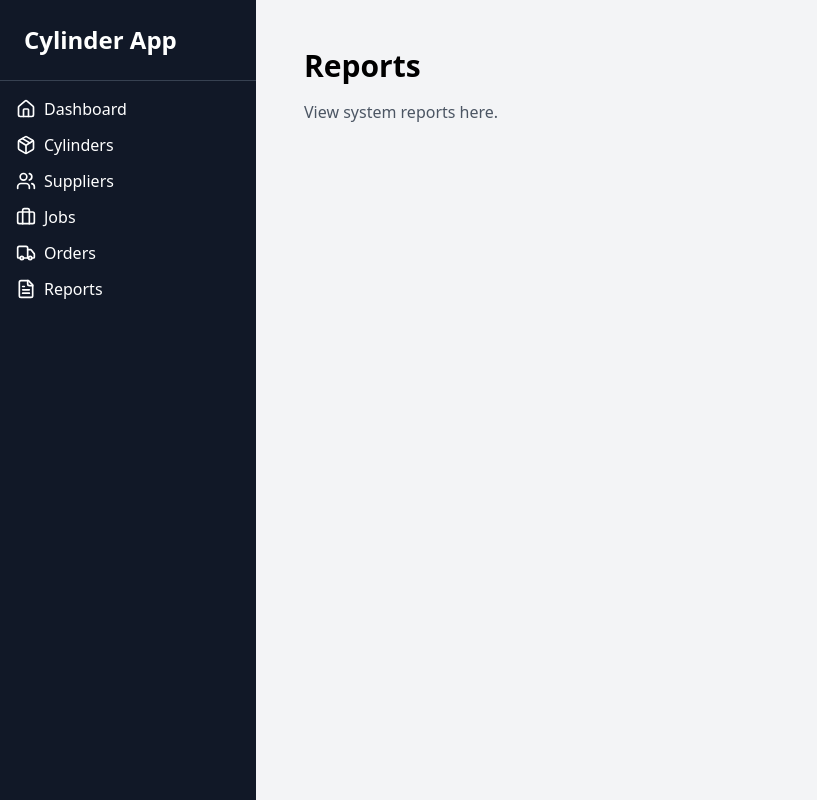
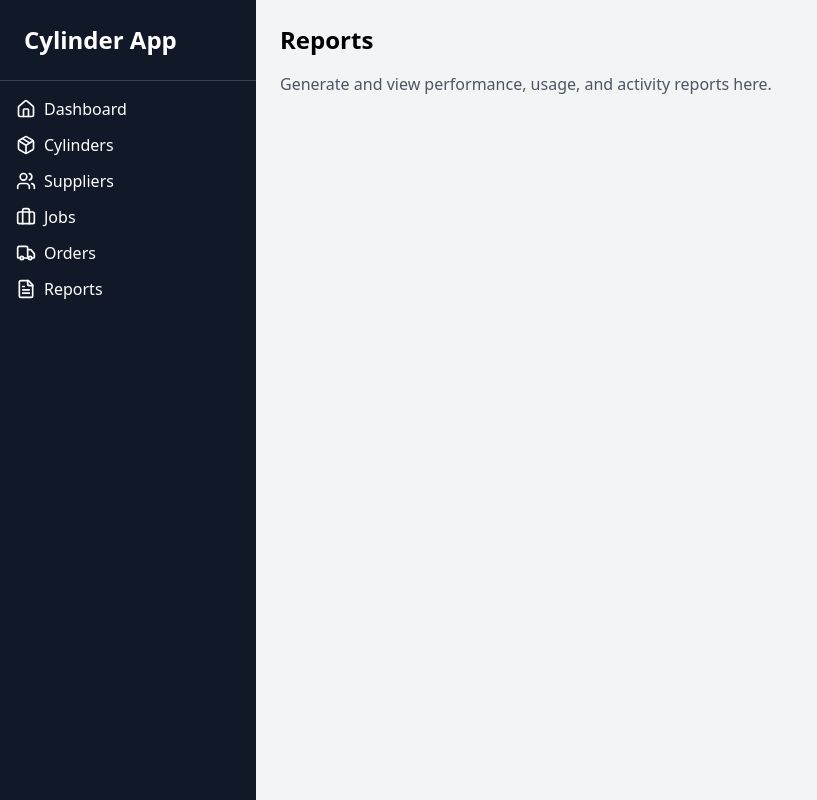
Before and after one commit to Jatinchawla30/CYLINDER-APP1, a React (Create React App) app: page /reports in a window 1280 px wide. Shown: the whole page, without its empty margins (0-817 px from the left). Built offline with nearby package versions, Linux system fonts and the light colour scheme.

Commit message:
Update Reports.js

```diff
--- a/src/components/reports/Reports.js
+++ b/src/components/reports/Reports.js
@@ -1,10 +1,10 @@
-import React from "react";
-
 export default function Reports() {
   return (
-    <div className="p-6">
-      <h1 className="text-3xl font-bold">Reports</h1>
-      <p className="text-gray-600 mt-4">View system reports here.</p>
+    <div>
+      <h1 className="text-2xl font-bold mb-4">Reports</h1>
+      <p className="text-gray-600">
+        Generate and view performance, usage, and activity reports here.
+      </p>
     </div>
   );
 }
```
